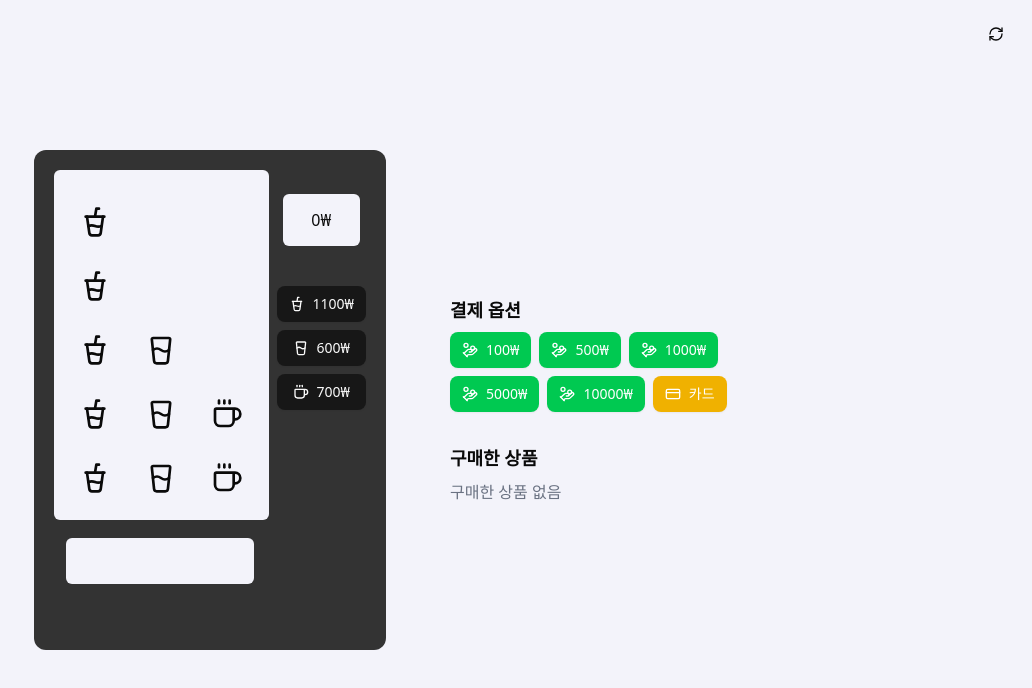
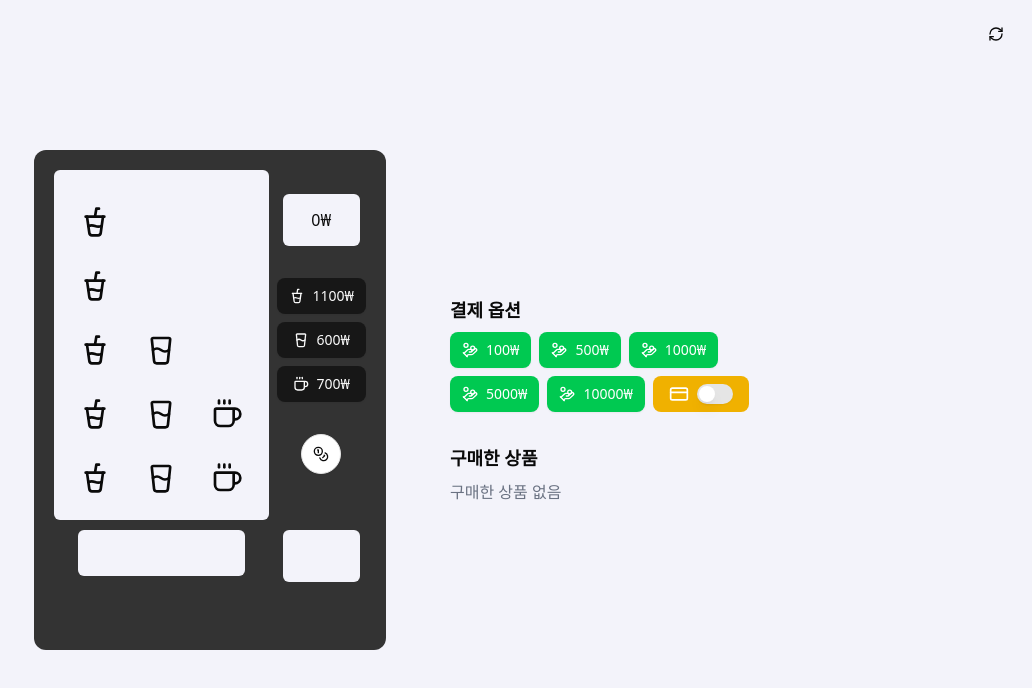
Before and after one commit to LuizFernandoVieiraFerreira/luiz-vending-machine, a Next.js app: page / in a window 1280 px wide. Shown: the top 688 px of the page, without its empty margins (248-1280 px from the left). Built offline with nearby package versions, Linux system fonts and the light colour scheme.

Commit message:
feat: add logic to handle card insertion and removal

```diff
--- a/package.json
+++ b/package.json
@@ -10,6 +10,7 @@
   },
   "dependencies": {
     "@radix-ui/react-slot": "^1.1.2",
+    "@radix-ui/react-switch": "^1.1.3",
     "class-variance-authority": "^0.7.1",
     "clsx": "^2.1.1",
     "lucide-react": "^0.477.0",
--- a/src/app/components/change-display.tsx
+++ b/src/app/components/change-display.tsx
@@ -1,19 +1,11 @@
-import { Button } from "@/components/ui/button";
-
 interface Props {
-  receiveChange: () => void;
   changeReceived: number | null;
 }
 
-const ChangeDisplay = ({ receiveChange, changeReceived }: Props) => {
+const ChangeDisplay = ({ changeReceived }: Props) => {
   return (
-    <div className="mt-4">
-      <Button variant="outline" onClick={receiveChange}>
-        거스름돈 받기
-      </Button>
-      <div className="h-[52px] mx-[6px] bg-[#f3f3fa] rounded-[6px] flex justify-center items-center mt-4">
-        {changeReceived !== null && <>{changeReceived}₩</>}
-      </div>
+    <div className="h-[52px] mx-[6px] bg-[#f3f3fa] rounded-[6px] flex justify-center items-center mt-[10px]">
+      {changeReceived !== null && <>{changeReceived}₩</>}
     </div>
   );
 };
--- a/src/app/components/controls.tsx
+++ b/src/app/components/controls.tsx
@@ -1,19 +1,25 @@
 import { Button } from "@/components/ui/button";
-import { CupSoda, GlassWater, Coffee } from "lucide-react";
+import { CupSoda, GlassWater, Coffee, Coins } from "lucide-react";
 
 interface Props {
   paymentMethod: string | null;
   balance: number;
   selectItem: (item: "cola" | "water" | "coffee") => void;
+  receiveChange: () => void;
 }
 
-const Controls = ({ paymentMethod, balance, selectItem }: Props) => {
+const Controls = ({
+  paymentMethod,
+  balance,
+  selectItem,
+  receiveChange,
+}: Props) => {
   return (
-    <div className="h-[350px] flex-1">
+    <div className="h-[326px]">
       <div className="h-[52px] mx-[6px] bg-[#f3f3fa] rounded-[6px] flex justify-center items-center mt-6">
         {!paymentMethod || paymentMethod === "money" ? `${balance}₩` : `카드`}
       </div>
-      <div className="items mt-10 flex flex-col gap-2">
+      <div className="items mt-8 flex flex-col gap-2">
         <Button onClick={() => selectItem("cola")}>
           <CupSoda /> 1100₩
         </Button>
@@ -24,6 +30,15 @@ const Controls = ({ paymentMethod, balance, selectItem }: Props) => {
           <Coffee /> 700₩
         </Button>
       </div>
+      <div className="flex justify-center items-center mt-8">
+        <Button
+          variant="outline"
+          className="w-10 h-10 p-0 flex items-center justify-center rounded-full"
+          onClick={receiveChange}
+        >
+          <Coins size={24} />
+        </Button>
+      </div>
     </div>
   );
 };
--- a/src/app/components/inventory.tsx
+++ b/src/app/components/inventory.tsx
@@ -16,7 +16,7 @@ interface Props {
 
 const Inventory = ({ inventory }: Props) => {
   return (
-    <div className="bg-[#f3f3fa] rounded-[6px] flex justify-around py-4 px-2 w-64">
+    <div className="h-[350px] bg-[#f3f3fa] rounded-[6px] flex justify-around py-4 px-2">
       {Object.entries(inventory).map(([key, item]) => {
         const { icon: Icon, color } =
           itemIcons[item.name.toLowerCase()] || itemIcons.water;
--- a/src/app/components/payment-options.tsx
+++ b/src/app/components/payment-options.tsx
@@ -1,12 +1,14 @@
 import { Button } from "@/components/ui/button";
+import { Switch } from "@/components/ui/switch";
 import { CreditCard, HandCoins } from "lucide-react";
 
 interface Props {
+  paymentMethod: string | null;
   addCoin: (value: number) => void;
-  payWithCard: () => void;
+  toggleCard: () => void;
 }
 
-const PaymentOptions = ({ addCoin, payWithCard }: Props) => {
+const PaymentOptions = ({ addCoin, paymentMethod, toggleCard }: Props) => {
   return (
     <div>
       <h3 className="text-lg font-semibold mb-2">결제 옵션</h3>
@@ -29,9 +31,13 @@ const PaymentOptions = ({ addCoin, payWithCard }: Props) => {
           <Button variant="cash" onClick={() => addCoin(10000)}>
             <HandCoins /> 10000₩
           </Button>
-          <Button variant="card" onClick={() => payWithCard()}>
-            <CreditCard /> 카드
-          </Button>
+          <div className="flex items-center gap-2 px-4 py-2 rounded-md bg-yellow-500 text-white">
+            <CreditCard size={20} />
+            <Switch
+              checked={paymentMethod === "card"}
+              onCheckedChange={toggleCard}
+            />
+          </div>
         </div>
       </div>
     </div>
--- a/src/app/components/vend-slots.tsx
+++ b/src/app/components/vend-slots.tsx
@@ -7,7 +7,7 @@ interface Props {
 const VendSlot = ({ item }: Props) => {
   if (!item)
     return (
-      <div className="h-[46px] mt-[10px] mr-[112px] ml-[12px] bg-[#f3f3fa] rounded-[6px] flex justify-center items-center" />
+      <div className="h-[46px] mt-[10px] mr-[24px] ml-[24px] bg-[#f3f3fa] rounded-[6px] flex justify-center items-center" />
     );
 
   const itemKey = Object.keys(itemIcons).find(
@@ -17,7 +17,7 @@ const VendSlot = ({ item }: Props) => {
   const { icon: Icon, color } = itemKey ? itemIcons[itemKey] : itemIcons.water;
 
   return (
-    <div className="h-[46px] mt-[10px] mr-[112px] ml-[12px] bg-[#f3f3fa] rounded-[6px] flex justify-center items-center">
+    <div className="h-[46px] mt-[10px] mr-[24px] ml-[24px] bg-[#f3f3fa] rounded-[6px] flex justify-center items-center">
       <Icon size={32} className={color} />
     </div>
   );
--- a/src/app/components/vending-machine.tsx
+++ b/src/app/components/vending-machine.tsx
@@ -9,12 +9,12 @@ import Purchases from "./purchases";
 import { toast } from "sonner";
 import { Button } from "@/components/ui/button";
 import { RefreshCw } from "lucide-react";
-// import ChangeDisplay from "./change-display";
+import ChangeDisplay from "./change-display";
 
 const VendingMachine = () => {
   const [balance, setBalance] = useState(0);
   const [vendSlot, setVendSlot] = useState<string | null>(null);
-  // const [changeReceived, setChangeReceived] = useState<number | null>(null);
+  const [changeReceived, setChangeReceived] = useState<number | null>(null);
   const [purchases, setPurchases] = useState<string[]>([]);
   const [paymentMethod, setPaymentMethod] = useState<"money" | "card" | null>(
     null
@@ -46,13 +46,13 @@ const VendingMachine = () => {
     });
   };
 
-  const payWithCard = () => {
+  const toggleCard = () => {
     if (paymentMethod === "money") {
       toast.error("돈을 이미 선택했어요.");
       return;
     }
 
-    setPaymentMethod("card");
+    setPaymentMethod((prev) => (prev === "card" ? null : "card"));
   };
 
   const selectItem = (itemKey: keyof typeof inventory) => {
@@ -100,16 +100,17 @@ const VendingMachine = () => {
     });
   };
 
-  // const receiveChange = () => {
-  //   if (balance === 0) {
-  //     toast.error("반환할 잔액이 없습니다.");
-  //     return;
-  //   }
+  const receiveChange = () => {
+    if (balance === 0) {
+      toast.error("반환할 잔액이 없습니다.");
+      return;
+    }
 
-  //   setChangeReceived(balance);
-  //   setBalance(0);
-  //   toast.success(`${balance}₩ 반환 완료!`);
-  // };
+    setChangeReceived(balance);
+    setBalance(0);
+    setPaymentMethod(null);
+    toast.success(`${balance}₩ 반환 완료!`);
+  };
 
   const resetMachine = () => {
     setBalance(0);
@@ -136,25 +137,28 @@ const VendingMachine = () => {
         <RefreshCw size={20} />
       </Button>
       <div className="flex flex-col md:flex-row justify-center items-center min-h-screen gap-8 md:gap-16">
-        <div className="w-[352px] h-[500px] p-[20px] rounded-[12px] bg-[#333333] text-center">
-          <div className="flex flex-col gap-2">
-            <div className="flex gap-2">
-              <Inventory inventory={inventory} />
-              <Controls
-                paymentMethod={paymentMethod}
-                balance={balance}
-                selectItem={selectItem}
-              />
-              {/* <ChangeDisplay
-                receiveChange={receiveChange}
-                changeReceived={changeReceived}
-              /> */}
-            </div>
+        <div className="w-[352px] h-[500px] p-[20px] rounded-[12px] bg-[#333333] flex gap-2">
+          <div className="w-64">
+            <Inventory inventory={inventory} />
             <VendSlot item={vendSlot} />
+          </div>
+          <div className="flex-1">
+            <Controls
+              paymentMethod={paymentMethod}
+              balance={balance}
+              selectItem={selectItem}
+              receiveChange={receiveChange}
+              // removeCard={removeCard}
+            />
+            <ChangeDisplay changeReceived={changeReceived} />
           </div>
         </div>
         <div className="w-75 flex flex-col gap-8">
-          <PaymentOptions addCoin={addCoin} payWithCard={payWithCard} />
+          <PaymentOptions
+            paymentMethod={paymentMethod}
+            addCoin={addCoin}
+            toggleCard={toggleCard}
+          />
           <Purchases purchases={purchases} />
         </div>
       </div>
--- /dev/null
+++ b/src/components/ui/switch.tsx
@@ -0,0 +1,31 @@
+"use client"
+
+import * as React from "react"
+import * as SwitchPrimitive from "@radix-ui/react-switch"
+
+import { cn } from "@/lib/utils"
+
+function Switch({
+  className,
+  ...props
+}: React.ComponentProps<typeof SwitchPrimitive.Root>) {
+  return (
+    <SwitchPrimitive.Root
+      data-slot="switch"
+      className={cn(
+        "peer data-[state=checked]:bg-primary data-[state=unchecked]:bg-input focus-visible:border-ring focus-visible:ring-ring/50 inline-flex h-5 w-9 shrink-0 items-center rounded-full border-2 border-transparent shadow-xs transition-all outline-none focus-visible:ring-[3px] disabled:cursor-not-allowed disabled:opacity-50",
+        className
+      )}
+      {...props}
+    >
+      <SwitchPrimitive.Thumb
+        data-slot="switch-thumb"
+        className={cn(
+          "bg-background pointer-events-none block size-4 rounded-full ring-0 shadow-lg transition-transform data-[state=checked]:translate-x-4 data-[state=unchecked]:translate-x-0"
+        )}
+      />
+    </SwitchPrimitive.Root>
+  )
+}
+
+export { Switch }
```
Also changed, not shown: 1 other file (tests, documents, lock files or other folders).
